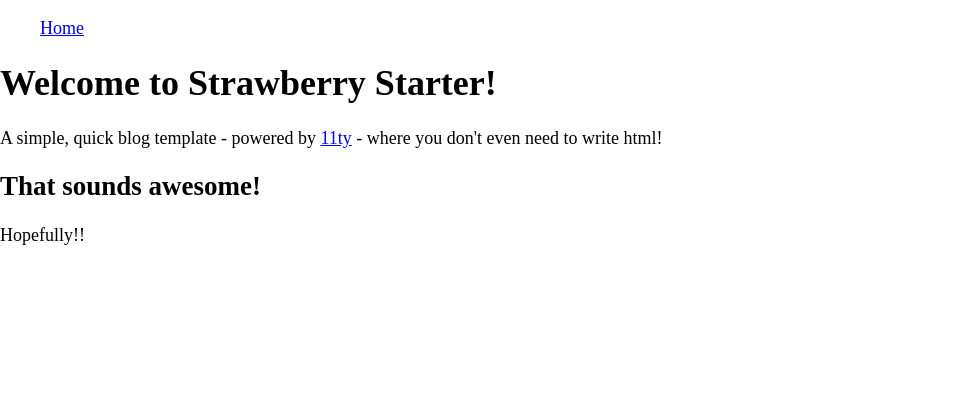
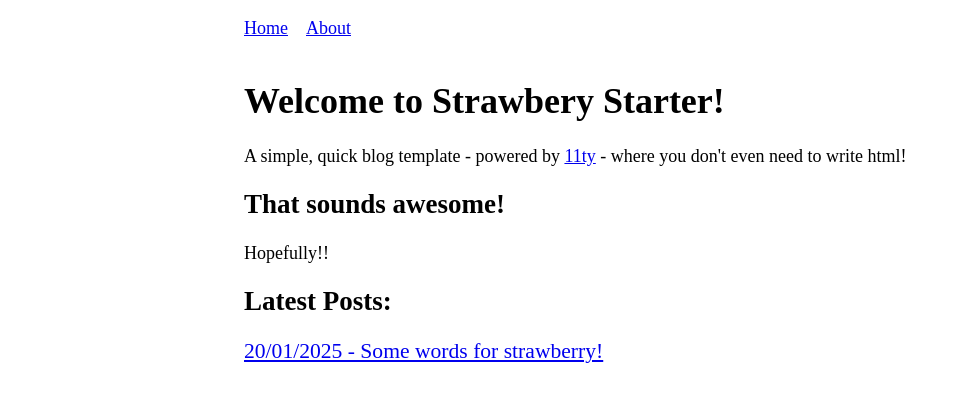
Before and after one commit to kate-bagenzo/strawberry-starter, an Eleventy site: page src/index.md in a window 1280 px wide. Shown: the whole page, without its empty margins (0-968 px from the left). Built offline with nearby package versions, Linux system fonts and the light colour scheme; Eleventy itself is replaced by a stand-in of ours; files that its build step writes are made by us from their sources.

Commit message:
base functionality

```diff
--- a/src/_data/config.json
+++ b/src/_data/config.json
@@ -1,5 +1,6 @@
 {
     "siteName": "Strawberry Starter",
     "siteDescription": "A simply-sweet blog template!",
-    "siteAuthor": "Kate Bagenzo"
+    "siteAuthor": "Kate Bagenzo",
+    "authorContact": "katebagenzo@gmail.com"
 }
--- a/src/_includes/layout.html
+++ b/src/_includes/layout.html
@@ -5,9 +5,23 @@ layout: head.html
     <nav>
         <ol>
             <li><a href="/">Home</a></li>
+            {% for i in collections.pages %}
+            <li><a href="{{ i.url }}">{{ i.data.title }}</a></li>
+            {% endfor %}
         </ol>
     </nav>
     <main>
+        <h1>{{ title }}</h1>
         {{ content }}
+        {% if page.url == '/'  and collections.posts%}
+        <h2>Latest Posts:</h2>
+        <ol id="latest_posts">
+        {% for i in collections.posts %}
+        <li>
+            <a href="{{ i.url }}">{{ i.data.date | dateDMY }} - {{ i.data.title }}</a>
+        </li>
+        {% endfor %}
+        </ol>
+        {% endif %}
     </main>
 </body>
--- a/src/index.md
+++ b/src/index.md
@@ -1,9 +1,8 @@
 ---
-title: Strawberry Starter
+title: Welcome to Strawbery Starter!
 date: 2024-01-20
 layout: layout.html
 ---
-# Welcome to Strawberry Starter!
 A simple, quick blog template - powered by [11ty](https://www.11ty.dev/) - where you don't even need to write html!
 
 ## That sounds awesome!
--- /dev/null
+++ b/src/pages/about/about.md
@@ -0,0 +1,15 @@
+---
+title: About
+date: 2025-01-20
+---
+Strawberry Starter is a quick blog template that came about after thinking about the recent drive towards personal sites, and the push away from large social media. While there's been a lot of sentiment that someone should ditch big socials in favor of a personal site or blog... there's actually very little around in terms of good options for beginners to HTML, CSS and JavaScript. I had been editing my own site as well as making some sites for family and friends and clients, and decided that maybe I can help add to the pool of options.
+
+My hope for Strawberry Starter is that someone with very little webdev experience can download it and enjoy it without having to do anything complicated, and that maybe, after a bit of reading and experimentation, they'll feel confident enough to start playing around with HTML and CSS!
+
+Strawberry Starter doesn't use JavaScript, and every file outside of the layouts are markdown, meaning that anyone can get started with writing posts.
+
+## Special thanks
+- [Zonelets](https://zonelets.net/) -
+    Zonelets led to the initial spark that created this project. I liked the idea, but I wanted something that didn't require writing in HTML.
+- Everyone I know who has a blog
+- Zuli
--- /dev/null
+++ b/src/pages/pages.json
@@ -0,0 +1,4 @@
+{
+    "tags": "pages",
+    "layout": "layout.html"
+}
--- /dev/null
+++ b/src/posts/example-1.md
@@ -0,0 +1,9 @@
+---
+title: Some words for strawberry!
+date: 2025-01-20
+---
+Here's how to say "strawberry" some other languages:
+Portuguese: "morango"
+Spanish: "fresa"
+Galician: "amorodo"
+Catalan: "maduixot"
--- /dev/null
+++ b/src/posts/posts.json
@@ -0,0 +1,4 @@
+{
+    "tags": "posts",
+    "layout": "layout.html"
+}
--- a/src/style.css
+++ b/src/style.css
@@ -6,7 +6,31 @@ html {
     font-size: 18px;
 }
 
+
+body {
+    display: flex;
+    flex-direction: column;
+    align-items: center;
+}
+
+nav ol {
+    display: flex;
+    gap: 1rem;
+}
+
 nav ol,
 nav li {
     list-style-type: none;
+    padding: 0;
 }
+nav,
+main {
+    width: 90%;
+    max-width: 44rem;
+}
+
+#latest_posts {
+    list-style-type: none;
+    font-size: 1.2rem;
+    padding: 0;
+}
```
